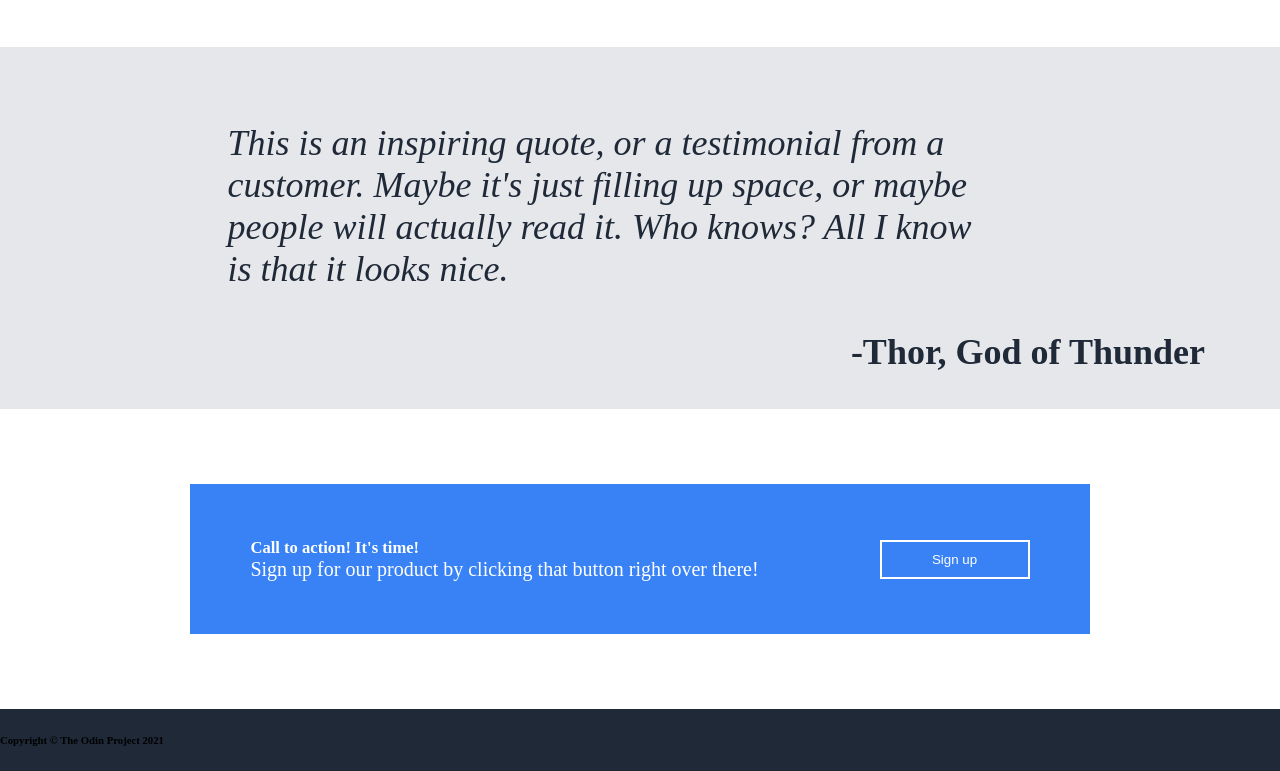
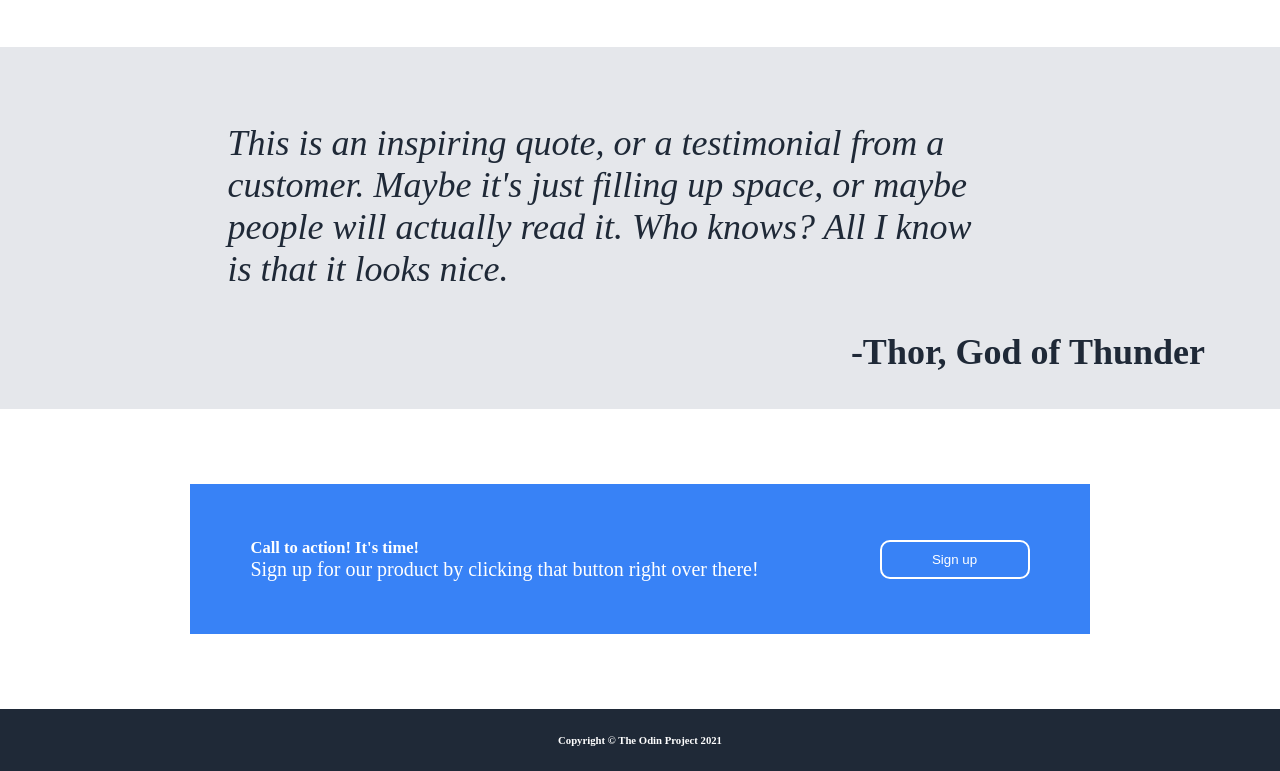
Before and after one commit to vlamm0/landing-page, a plain HTML site: page index.html in a window 1280 px wide. Shown: the part 641-1412 px from the top of the page. Drawn offline with Linux system fonts and the light colour scheme.

Commit message:
Finish footer

```diff
--- a/style.css
+++ b/style.css
@@ -151,6 +151,9 @@ body {
 
 .footer {
     background-color: #1f2937;
+    display: flex;
+    justify-content: center;
+    color: white;
 }
 
 /* Text */
@@ -203,3 +206,7 @@ li {
     padding: 0px;
     margin: 0px;
   }
+
+  button, .box {
+    border-radius: 10px;
+  }
```
